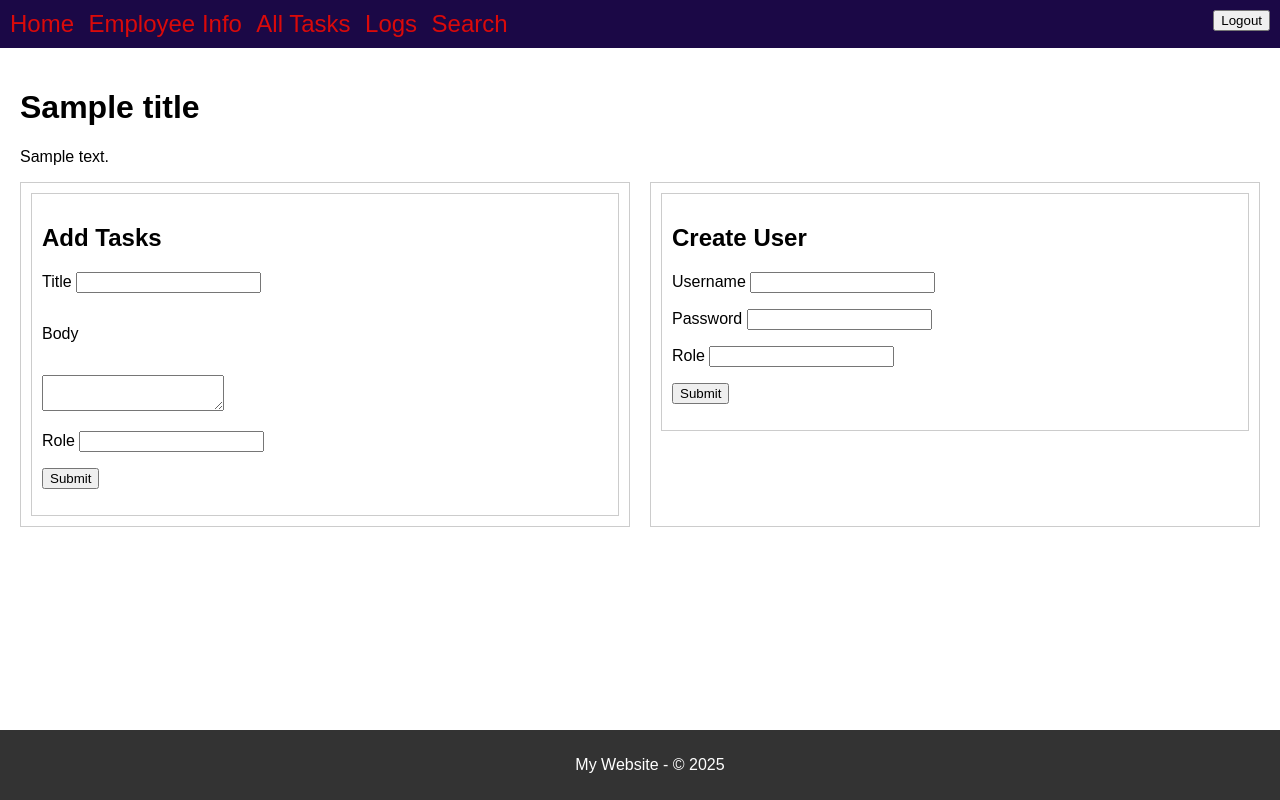
After one commit to Ragnarok1337/Project-Management-Website, a Flask app: template Templates/admin-actions.html in a window 1280 px wide. The commit adds this page. Run offline with Flask 3, Linux system fonts and the light colour scheme; the template is opened without the code that fills it: most values are stand-ins (such as "Sample title", 1, 10 or a date in 2020); form fields are guessed from the names that the template uses; parts of the project's set-up code (start-up, migrations or seed data) failed here and were passed over.

Commit message:
Added admin-actions page to display user and task addition forms. Finished user authentication and global role access for Jinja code

```diff
--- a/Styles/style.css
+++ b/Styles/style.css
@@ -18,6 +18,8 @@ body {
 header {
     background-color: #1b0846;
     padding: 10px;
+    display: flex;
+    justify-content:space-between;
 }
 
 nav a {
@@ -83,3 +85,32 @@ footer {
     flex-direction:column;
     margin-top:25px;
 }
+
+/* Admin Actions Page */
+.admin-container {
+    display: flex;
+    justify-content: space-between; /* Distributes space evenly */
+    gap: 20px; /* Space between sections */
+}
+
+.admin-section {
+    flex: 1; /* Each section takes equal space */
+    padding: 10px;
+    border: 1px solid #ccc; /* Optional: for visibility */
+    box-sizing: border-box; /* Ensures padding doesn't affect width */
+}
+
+#description-box {
+    display: flex;
+    flex-direction: column;
+    align-items: flex-start;
+    gap: 5px; /* Control spacing between label and textarea */
+}
+
+#description-box label {
+    margin: 0; /* Remove default margins */
+}
+
+#description-box textarea {
+    margin: 0; /* Remove default margins */
+}
--- /dev/null
+++ b/Templates/add-task.html
@@ -0,0 +1,17 @@
+<div class="admin-section">
+    <h2>Add Tasks</h2>
+    {% if task_form %}
+        <form method="POST">
+            {{ task_form.hidden_tag() }}
+            <input type="hidden" name="task_submit" value="1">
+            <p>{{ task_form.title.label }} {{ task_form.title() }}</p>
+            <div id="description-box">
+                <p>{{ task_form.body.label }}</p>
+
+            </div>
+            <p>{{ task_form.body() }}</p>
+            <p>{{ task_form.role.label }} {{ task_form.role() }}</p>
+            <p>{{ task_form.submit() }}</p>
+        </form>
+    {% endif %}
+</div>
--- /dev/null
+++ b/Templates/add-user.html
@@ -0,0 +1,13 @@
+<div class="admin-section">
+    <h2>Create User</h2>
+    {% if user_form %}
+        <form method="POST">
+            {{ user_form.hidden_tag() }}
+            <input type="hidden" name="user_submit" value="1">
+            <p>{{ user_form.username.label }} {{ user_form.username() }}</p>
+            <p>{{ user_form.password.label }} {{ user_form.password() }}</p>
+            <p>{{ user_form.role.label }} {{ user_form.role() }}</p>
+            <p>{{ user_form.submit() }}</p>
+        </form>
+    {% endif %}
+</div>
--- /dev/null
+++ b/Templates/admin-actions.html
@@ -0,0 +1,17 @@
+{% extends "base.html" %}
+
+{% block title %} Admin Actions {{ super() }}{% endblock %}
+{% block page_title %} {{ title }} {% endblock %}
+{% block content %}
+    <p>{{ content }}</p>
+    <div class="admin-container">
+        <!-- Include add-task.html content -->
+        <div class="admin-section">
+            {% include "add-task.html" ignore missing %}
+        </div>
+        <!-- Include add-user.html content -->
+        <div class="admin-section">
+            {% include "add-user.html" ignore missing %}
+        </div>
+    </div>
+{% endblock %}
--- a/Templates/base.html
+++ b/Templates/base.html
@@ -11,17 +11,20 @@
         <nav>
             <a href="/index" class="nav-links">Home</a>
             <a href="/employees" class="nav-links">Employee Info</a>
-            <a href="/tasks" class="nav-links">All Tasks</a>
-
+            <a href="/all-tasks" class="nav-links">All Tasks</a>
             <a href="/log" class="nav-links">Logs</a>
             <a href="/search" class="nav-links">Search</a>
-            <a href="/search_json" class="nav-links">Search as JSON</a>
-            {% if username == "admin" %}
+            {% if CS.getUsername() == "admin" %}
+
             <a href="/admin-actions" class="nav-links">Admin Actions</a>
             {% endif %}
-            {% if username == "admin" %}
+
+            {% if CS.getRole().lower() == "manager" %}
             <a href="/manager-actions" class="nav-links">Manager Actions</a>
             {% endif %}
+        </nav>
+        <nav>
+            <button onclick="window.location.href='/logout'">Logout</button>
         </nav>
     </header>
 
--- a/Templates/index.html
+++ b/Templates/index.html
@@ -4,5 +4,5 @@
 {% block page_title %} {{title}} {% endblock %}
 {% block content %}
     <p>{{content}}</p>
-    <p>Please visit our other pages.</p>
+    <p>Check the menu to see what actions are available.</p>
 {% endblock %}
```
Also changed, not shown: Templates/log.html (deleted, +0 -12 lines), current_session.py (+38 -6 lines), form.py (+9 -16 lines), routes.py (+90 -38 lines), ProjectManagement.db, Templates/all-tasks.html (renamed from Templates/tasks.html).
